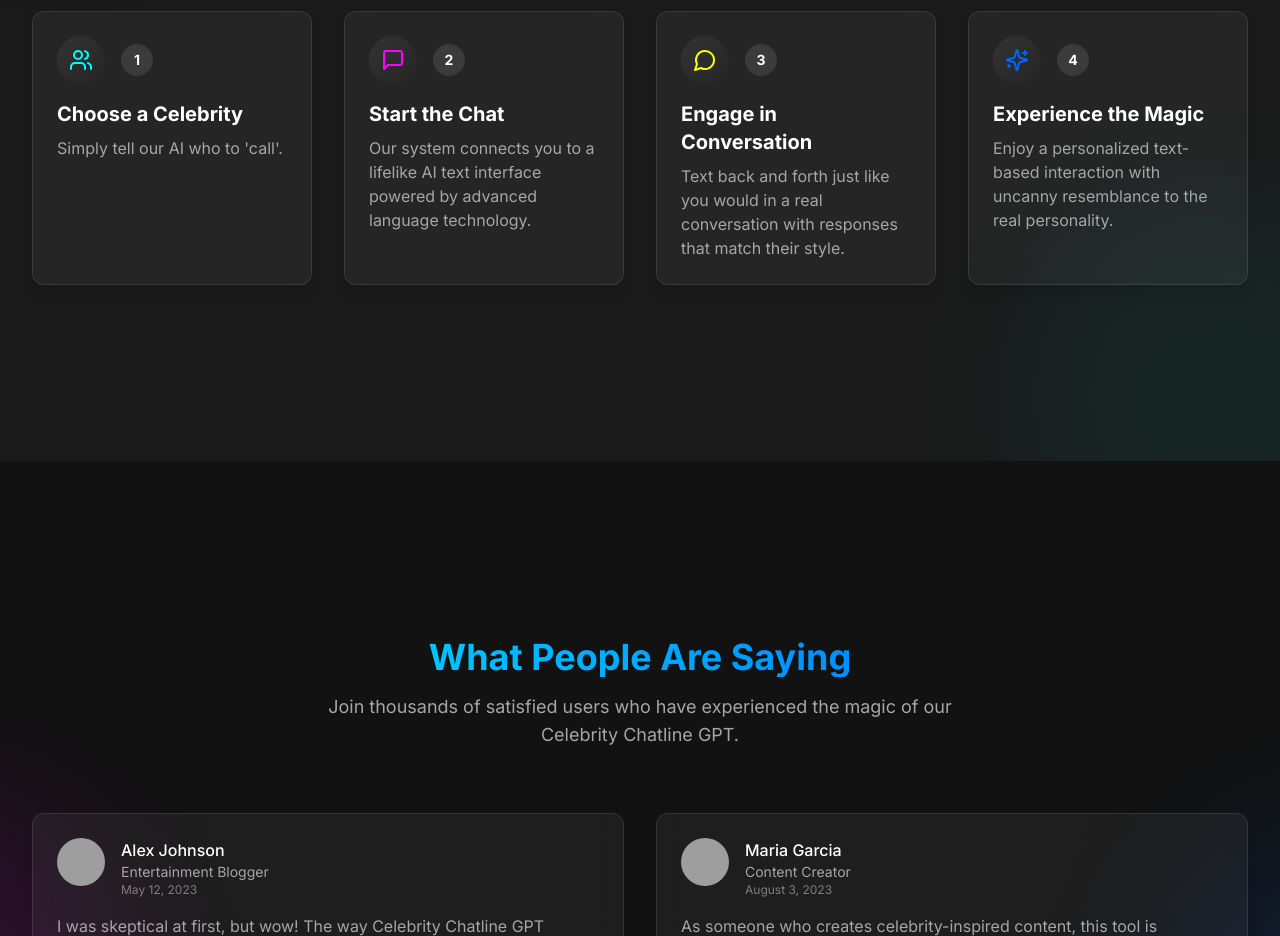
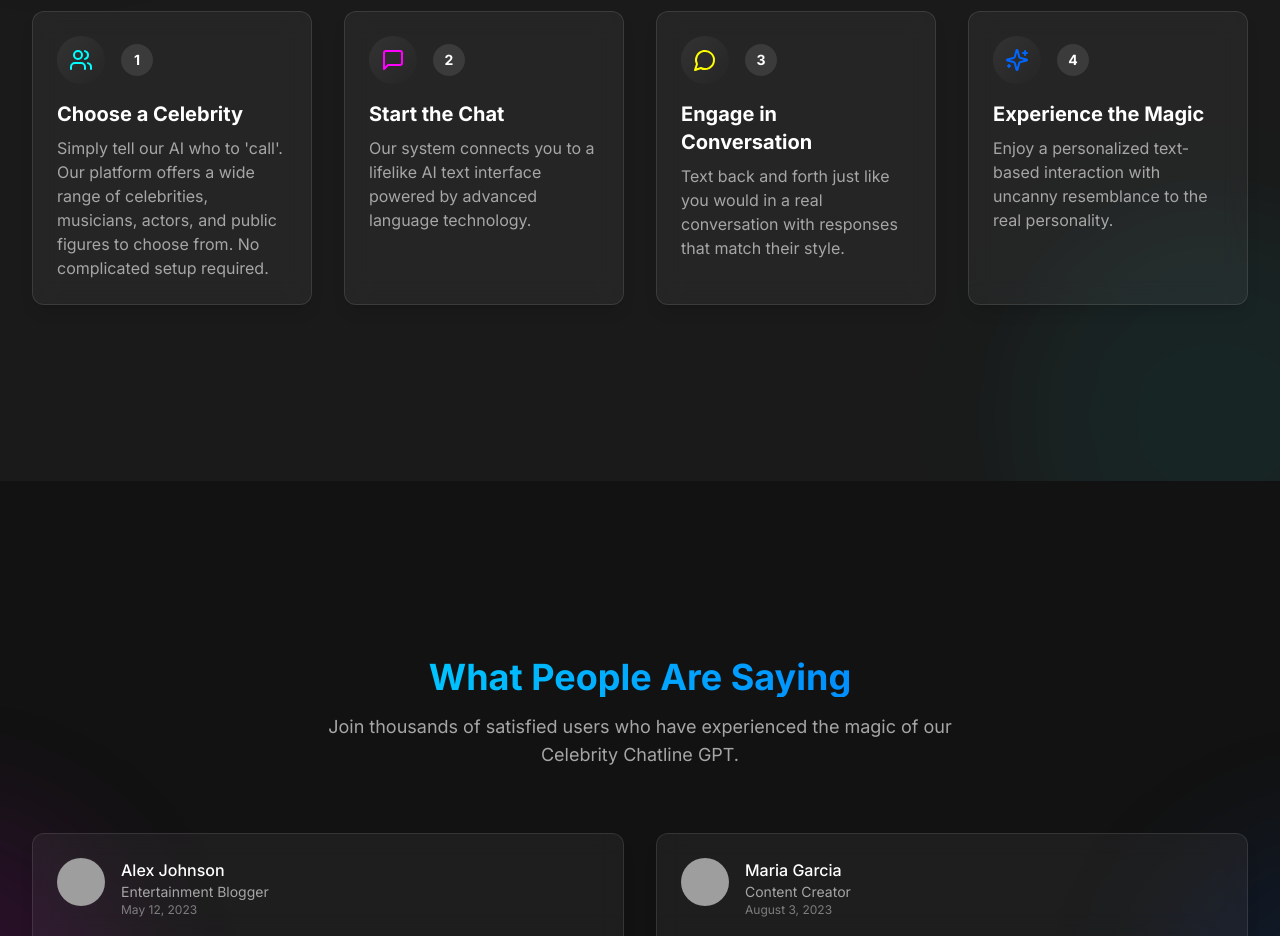
Before and after one commit to aiwebtools/celebritychatline-ai-chatbot, a React (Vite) app: page / in a window 1280 px wide. Shown: the part 1980-2916 px from the top of the page. Built offline with nearby package versions, Linux system fonts and the light colour scheme; grey boxes are pictures that could not be loaded.

Commit message:
Shorten celebrity choice description
The description for choosing a celebrity was too long, so it was shortened.

```diff
--- a/src/components/HowItWorks.tsx
+++ b/src/components/HowItWorks.tsx
@@ -21,7 +21,7 @@ const HowItWorks: React.FC = () => {
           <Step
             number={1}
             title="Choose a Celebrity"
-            description="Simply tell our AI who to 'call'."
+            description="Simply tell our AI who to 'call'. Our platform offers a wide range of celebrities, musicians, actors, and public figures to choose from. No complicated setup required."
             icon={<Users className="h-6 w-6 text-neon-cyan" />}
             delay={0.1}
           />
```
